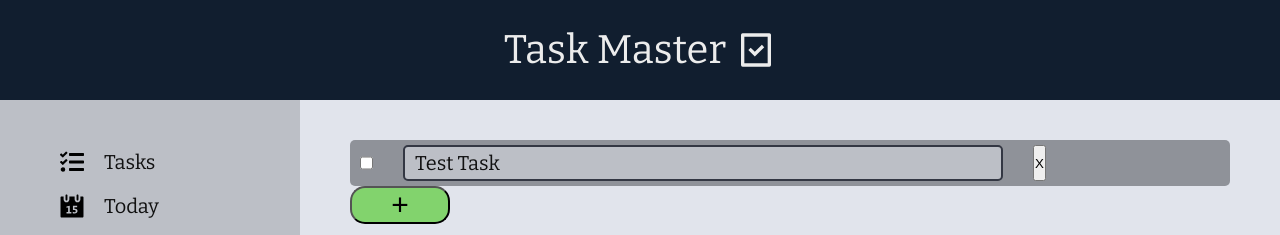
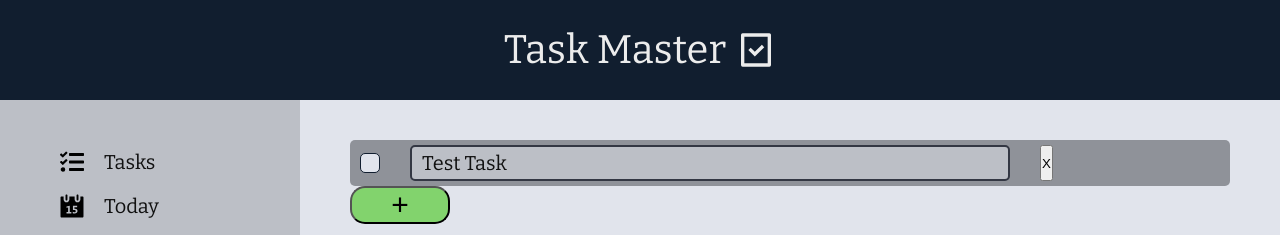
Before and after one commit to brennanjk/to-do-list, a plain HTML site: page index.html in a window 1280 px wide. Shown: the top 235 px of the page. Drawn offline with nearby package versions, Linux system fonts and the light colour scheme.

Commit message:
Style task checkbox

```diff
--- a/style.css
+++ b/style.css
@@ -101,7 +101,27 @@
 }
 
 .task>input {
-    background-color: var(--bg-color1);
+    appearance: none;
+    position: relative;
+    width: 1rem;
+    height: 1rem;
+    top: .4rem;
+    border: solid 1px var(--bg-color1);
+    background-color: var(--bg-color3);
+    border-radius: 5px;
+}
+
+.task>input::before {
+    content: '✓';
+    position: absolute;
+    font-size: 1rem;
+    top: -.1rem;
+    left: .05rem;
+    visibility: hidden;
+}
+
+.task>input:checked::before {
+    visibility: visible;
 }
 
 .task>div {
```
